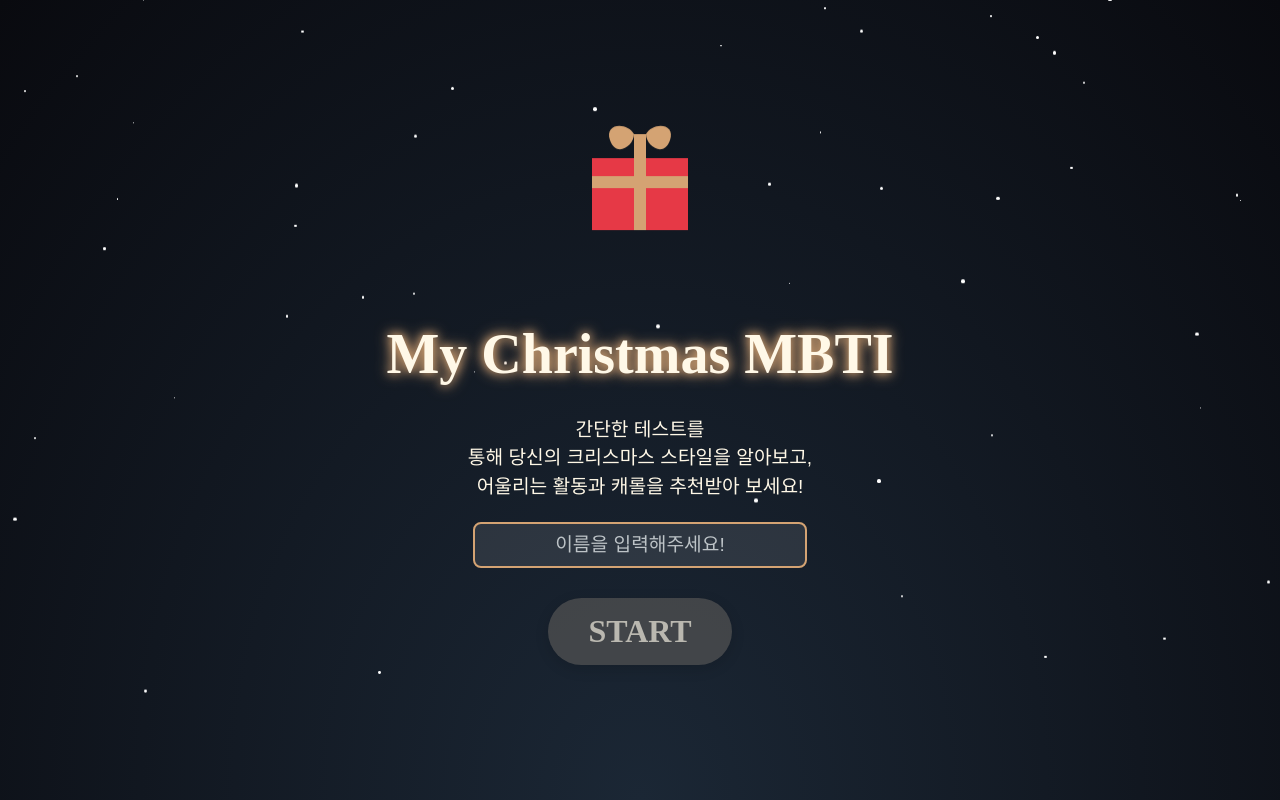
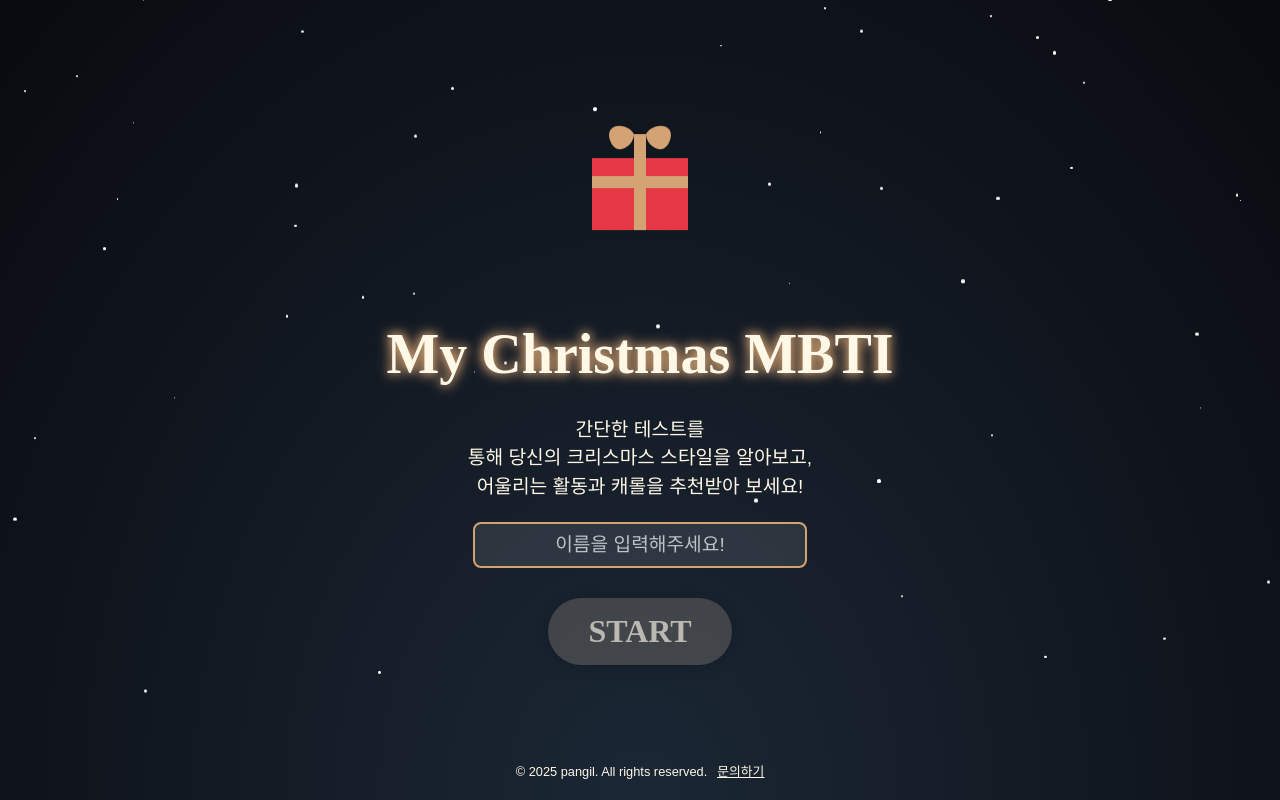
Before and after one commit to PangilProject/my-christmas-card, a React (Vite) app: page / in a window 1280 px wide. Built offline with nearby package versions, Linux system fonts and the light colour scheme; no server answers; the database is empty; a web font is replaced by a local one.

Commit message:
feat : add footerg

```diff
--- a/src/App.tsx
+++ b/src/App.tsx
@@ -1,7 +1,38 @@
+import styled from "styled-components";
 import AppRouter from "./routes/AppRouter";
 
+const FooterContainer = styled.footer`
+  position: fixed;
+  display: flex;
+  justify-content: center;
+  align-items: center;
+  gap: 10px;
+  bottom: 0;
+  width: 100%;
+  padding: 10px 0;
+  text-align: center;
+  & > p,
+  a {
+    color: #fff8e7; /* Warm White text */
+    text-align: center;
+    font-size: 0.8rem;
+    line-height: 0.8;
+  }
+  z-index: 100; /* Ensure it's above other content */
+`;
+
 function App() {
-  return <AppRouter />;
+  return (
+    <>
+      <AppRouter />
+      <FooterContainer>
+        <p>&copy; {new Date().getFullYear()} pangil. All rights reserved.</p>
+        <a href="https://forms.gle/jWHqGk64oxiZZ81RA" target="_blank">
+          <u>문의하기</u>
+        </a>
+      </FooterContainer>
+    </>
+  );
 }
 
 export default App;
```
Also changed, not shown: 1 other file (tests, documents, lock files or other folders).
